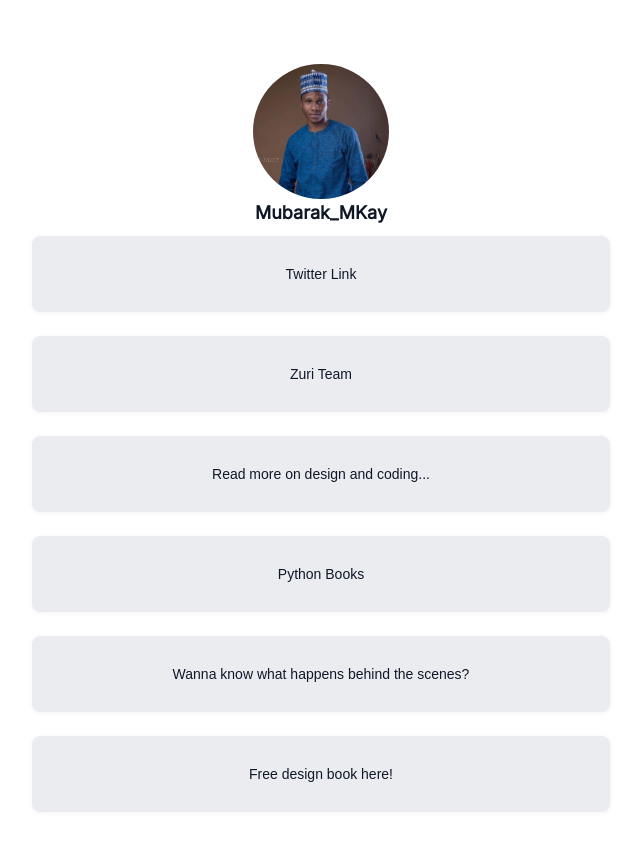
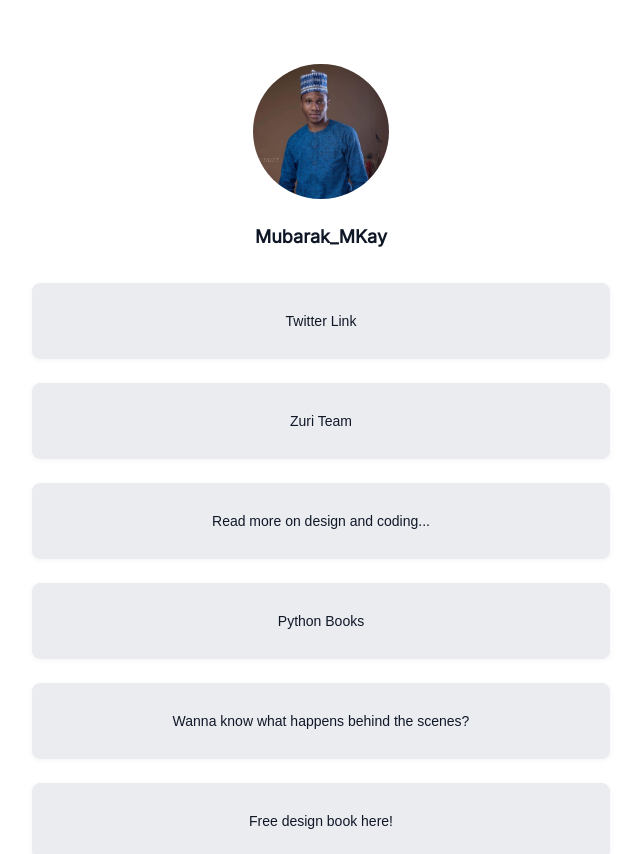
Before and after one commit to MubarakMKay/HNG-Stage-1, a React (Create React App) app: page / in a window 768 px wide. Shown: the top 854 px of the page, without its empty margins (63-704 px from the left). Built offline with nearby package versions, Linux system fonts and the light colour scheme.

Commit message:
Finished the final touches

```diff
--- a/src/Profile.js
+++ b/src/Profile.js
@@ -1,12 +1,18 @@
 import Mubaraq from './Assets/Mubaraq.jpg'
+import ShareWeb from './Assets/ShareWeb.png'
+import ShareMobile from './Assets/ShareMobile.png'
 import "./Styles/Profile.css"
 
 const Profile = () => {
     return (
         <div className="profile">
-            <img src={Mubaraq} alt="Mubaraq" id="profile__img" />
-            <h1 id="twitter">Mubarak_MKay</h1>
-            <h1 id="slack">MubaraqMK</h1>
+            <div className="profileOriginal">
+                <img src={Mubaraq} alt="Mubaraq" id="profile__img" />
+                <h1 id="twitter">Mubarak_MKay</h1>
+                <h1 id="slack">MubaraqMK</h1>
+            </div>
+            <img src={ShareWeb} alt="ShareWeb" id="shareWeb" />
+            <img src={ShareMobile} alt="ShareMobile" id="shareMobile" />
         </div>
      );
 }
--- a/src/Styles/Profile.css
+++ b/src/Styles/Profile.css
@@ -1,9 +1,23 @@
 @media screen and (min-width: 768px) {
+    #shareMobile {
+        display: none;
+    }
     .profile {
-        height: 142px;
+        position: relative;
+        display: flex;
+        flex-direction: row;
+        justify-content: space-between;
+        align-items: flex-start;
+    }
+    #shareWeb {
+        position: absolute;
+        right: 23%;
+        top: -20px;
+    }
+    .profileOriginal {
         display: flex;
         flex-direction: column;
-        justify-content: space-between;
+        row-gap: 24px;
         align-items: center;
     }
     #profile__img {
@@ -22,11 +36,25 @@
     }
 }
 @media screen and (max-width: 768px) {
+    #shareWeb {
+        display: none;
+    }
     .profile {
-        height: 140px;
+        position: relative;
+        display: flex;
+        flex-direction: row;
+        justify-content: space-between;
+        align-items: flex-start;
+    }
+    #shareMobile {
+        position: absolute;
+        right: 5%;
+        top: -20px;
+    }
+    .profileOriginal {
         display: flex;
         flex-direction: column;
-        justify-content: space-between;
+        row-gap: 24px;
         align-items: center;
     }
     #profile__img {
```
